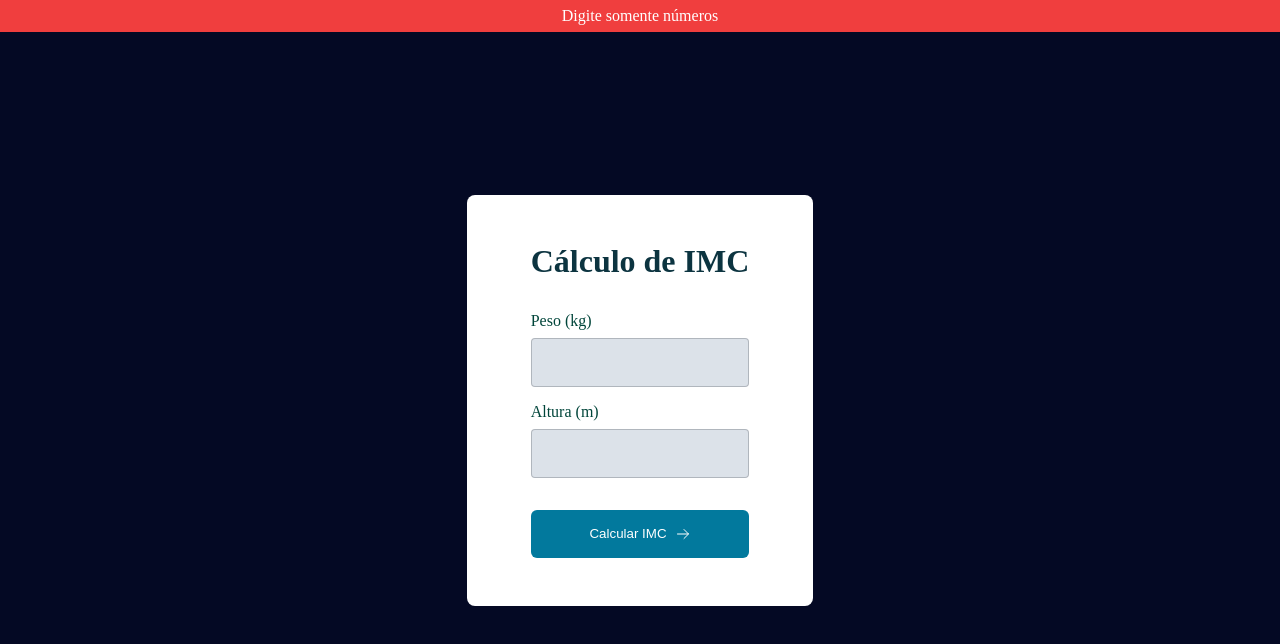
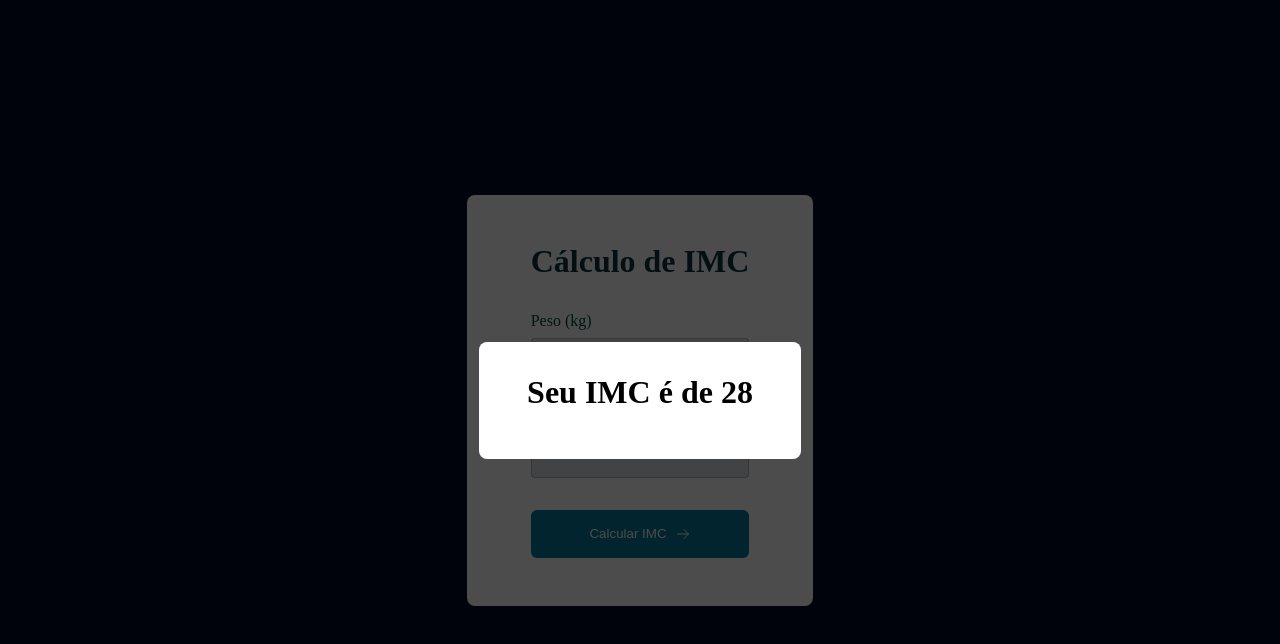
Before and after one commit to alexandrecabraldev/IMC-Calculator, a React (Vite) app: page / in a window 1280 px wide. Shown: the top 644 px of the page. Built offline with nearby package versions, Linux system fonts and the light colour scheme.

Commit message:
add Result Screen

```diff
--- a/src/App.tsx
+++ b/src/App.tsx
@@ -1,13 +1,19 @@
 import { ContainerApp } from "./components/ContainerApp";
 import { ContainerTotal } from "./components/ContainerTotal";
 import { Alert } from "./components/Alert";
+import { Result } from "./components/Result";
 
 function App() {
 
   return (
 
     <ContainerTotal>
-      <Alert>Digite somente números</Alert>
+      {(1!=1)
+        ?
+          <Alert>Digite somente números</Alert>
+        :
+        <Result/>
+      }
       <ContainerApp/>
     </ContainerTotal>
   )
--- a/src/components/Alert.tsx
+++ b/src/components/Alert.tsx
@@ -7,7 +7,7 @@ export const Alert = styled.div`
     align-items: center;
 
     position: absolute;
-
+    z-index: 1;
     top: 0;
     max-height: 2.5rem;
     min-height: 2rem;
--- /dev/null
+++ b/src/components/Result.tsx
@@ -0,0 +1,37 @@
+import styled from "styled-components";
+
+export function Result(){
+    return(
+        <BackgroundBlack>
+            <ResultIMC>Seu IMC é de 28</ResultIMC>
+        </BackgroundBlack>
+    );
+}
+
+const ResultIMC = styled.div`
+    //position: absolute;
+    padding: 2rem 3rem 3rem;
+    max-width: 23rem;
+    background-color: ${props=>props.theme.white};
+    border-radius: 8px;
+
+    opacity: 1;
+    font-weight: 700;
+    font-size: 2rem;
+`;
+
+const BackgroundBlack = styled.div`
+    display: flex;
+    justify-content: center;
+    align-items: center;
+
+    position: absolute;
+
+    top: 0;
+    bottom: 0;
+    left: 0;
+    right: 0;
+
+    background-color: ${props=>props.theme.backgroundResult}
+
+`;
--- a/src/global/GlobalTheme.ts
+++ b/src/global/GlobalTheme.ts
@@ -7,5 +7,6 @@ export const Globaltheme = {
     inputBackground: "#DCE2E9",
     borderInput: "rgba(73, 80, 87, 0.3)",
     alert: "#F03E3E",
+    backgroundResult: "rgba(0, 0, 0, 0.7)",
 
 }
```
